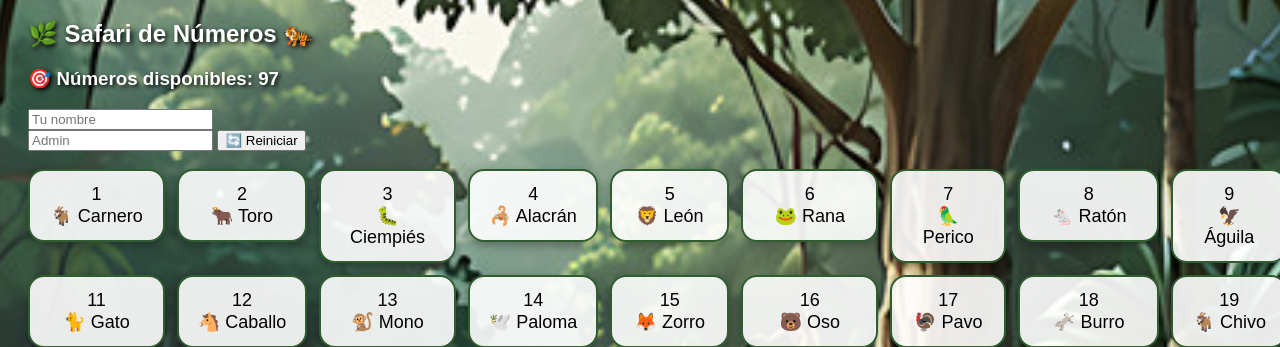
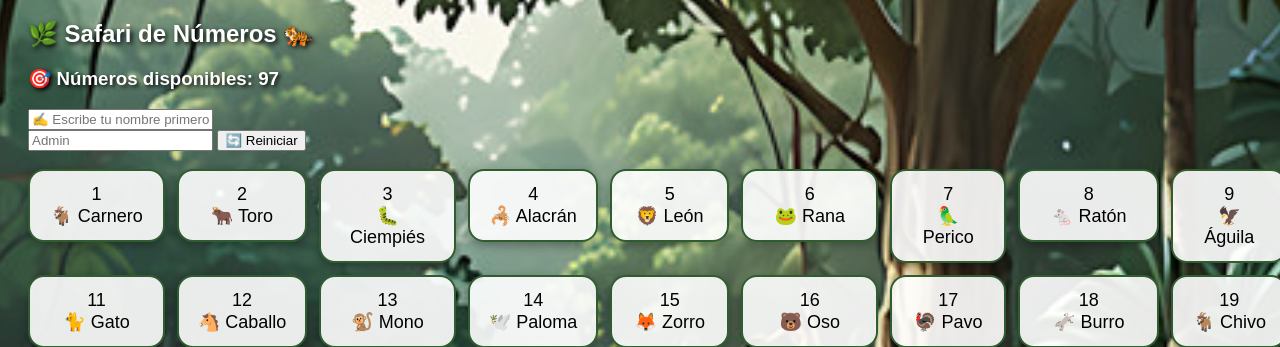
Before and after one commit to ferchomg2608-ux/numeros_server, a Flask app: page / in a window 1280 px wide; the page is wider, and only the part inside the window is pictured. Shown: the part 78-425 px from the top of that part. Run offline with Flask 3, Linux system fonts and the light colour scheme.

Commit message:
Arreglar pantalla blanca

```diff
--- a/templates/index.html
+++ b/templates/index.html
@@ -148,7 +148,7 @@ h3{
 </h3>
 
 <form id="nombre-form">
-<input type="text" name="nombre" placeholder="Tu nombre" required>
+<input type="text" name="nombre" placeholder="✍️ Escribe tu nombre primero">
 </form>
 
 <form method="POST" action="/reset">
@@ -229,7 +229,5 @@ forms.forEach(f=>{
 
 </script>
 
-</script>
-
 </body>
 </html>
```
